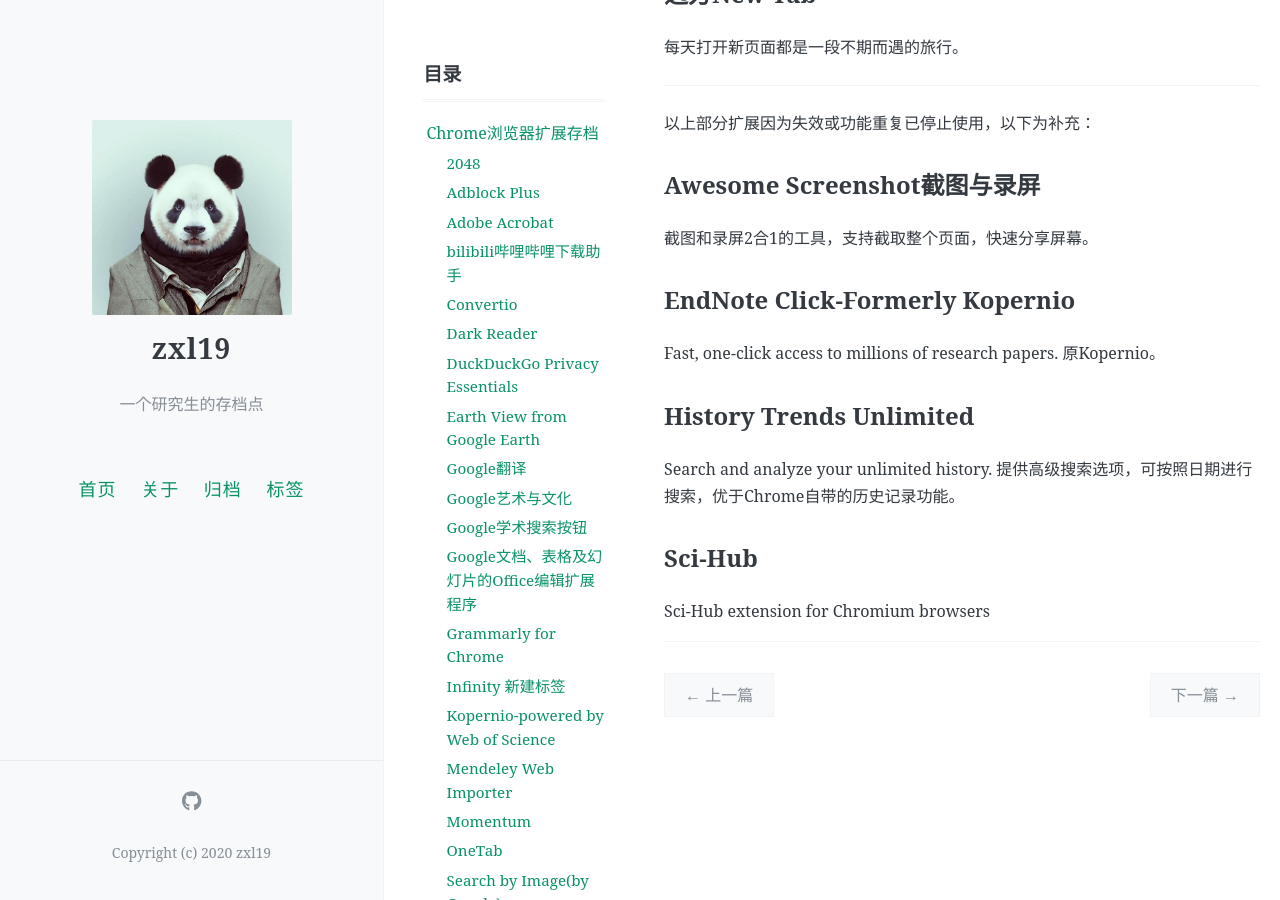
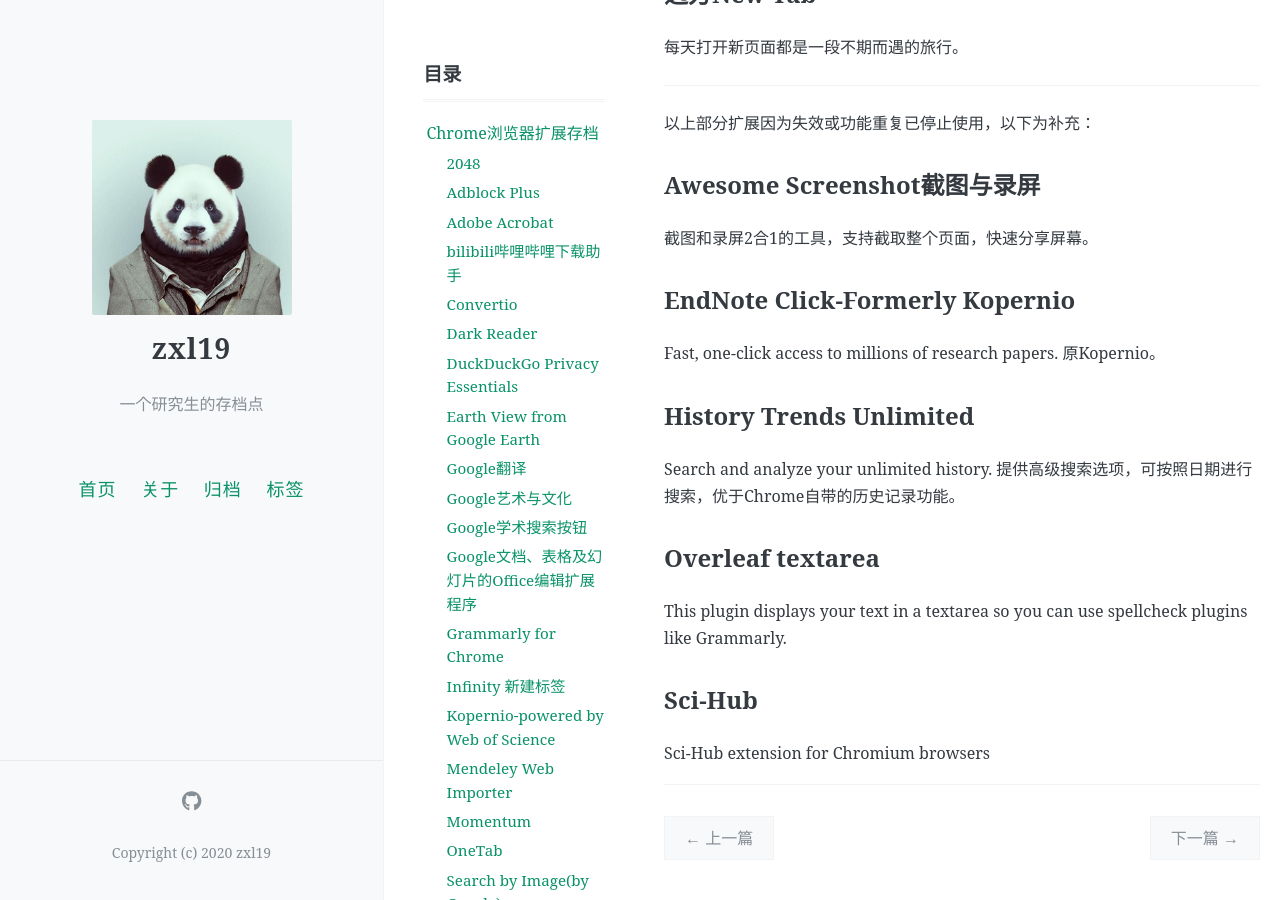
Before and after one commit to zxl19/zxl19.github.io, a Jekyll site: the page built from _posts/2020-06-20-chrome-extension.md, in a window 1280 px wide and 900 px high, scrolled down 4626 px. Built offline with Jekyll 4.4.1, drawn with Linux system fonts in a browser that asks for light colours; comment, search, counter and statistics services are not loaded.

Commit message:
Update 2020-06-20-chrome-extension.md

```diff
--- a/_posts/2020-06-20-chrome-extension.md
+++ b/_posts/2020-06-20-chrome-extension.md
@@ -171,6 +171,10 @@ Fast, one-click access to millions of research papers. 原Kopernio。
 
 Search and analyze your unlimited history. 提供高级搜索选项，可按照日期进行搜索，优于Chrome自带的历史记录功能。
 
+## Overleaf textarea
+
+This plugin displays your text in a textarea so you can use spellcheck plugins like Grammarly.
+
 ## Sci-Hub
 
 Sci-Hub extension for Chromium browsers
```
